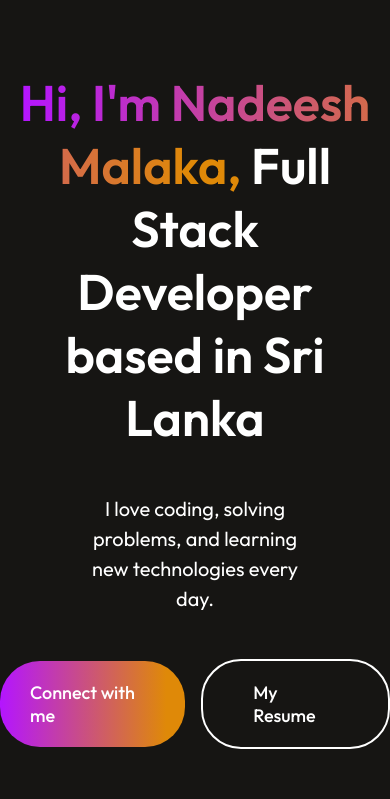
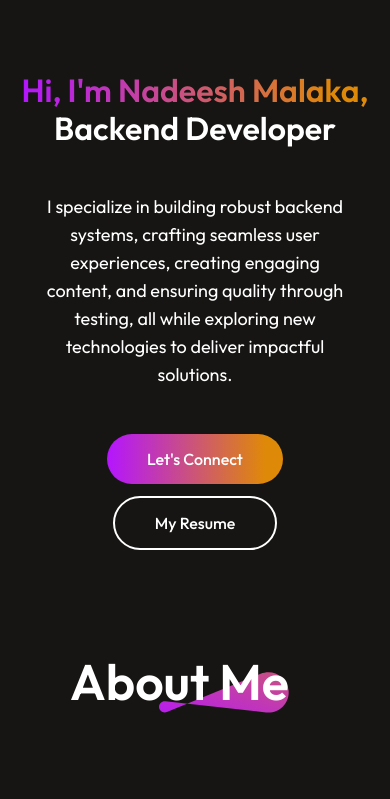
Before and after one commit to Nadeesh-Malaka/portfolio-nadeesh, a React (Vite) app: page / in a window 390 px wide. Shown: the part 426-1225 px from the top of the page. Built offline with nearby package versions, Linux system fonts and the light colour scheme.

Commit message:
Enhance Hero component with responsive styles and role cycling feature

```diff
--- a/src/Components/Hero/Hero.css
+++ b/src/Components/Hero/Hero.css
@@ -13,7 +13,8 @@
   text-align: center;
   font-size: 70px;
   font-weight: 600;
-  width: 70%;
+  width: 80%; /* Increased width to accommodate longer roles */
+  line-height: 1.2; /* Ensure proper spacing for multi-line text */
 }
 
 .hero h1 span {
@@ -21,6 +22,21 @@
   background-clip: text;
   -webkit-background-clip: text;
   -webkit-text-fill-color: transparent;
+}
+
+/* Add a wrapper for the role text to apply transition */
+.hero h1 .role-text {
+  display: inline-block;
+  transition: opacity 0.3s ease; /* Smooth transition for role change */
+}
+
+/* Optional: Add a fade effect when the role changes */
+.hero h1 .role-text {
+  opacity: 1;
+}
+
+.hero h1 .role-text.fade {
+  opacity: 0;
 }
 
 .hero p {
@@ -44,9 +60,9 @@
   border-radius: 50px;
   background: linear-gradient(270deg, #df8908 10%, #b415ff 100%);
   cursor: pointer;
-  text-decoration: none; /* Remove default underline from AnchorLink */
-  color: white; /* Ensure text is visible on gradient background */
-  display: inline-block; /* Ensure it behaves like a button */
+  text-decoration: none;
+  color: white;
+  display: inline-block;
 }
 
 .hero-connect:hover {
@@ -59,9 +75,9 @@
   border-radius: 50px;
   border: 2px solid #fff;
   cursor: pointer;
-  text-decoration: none; /* Remove default underline from anchor */
-  color: #fff; /* Ensure text is visible */
-  display: inline-block; /* Ensure it behaves like a button */
+  text-decoration: none;
+  color: #fff;
+  display: inline-block;
 }
 
 .hero-resume:hover {
@@ -73,10 +89,11 @@
     margin-top: 120px;
     width: 260px;
   }
+
   .hero h1 {
     margin-top: 50px;
     width: 90%;
-    font-size: 50px;
+    font-size: 40px; /* Reduced font size for smaller screens */
   }
 
   .hero p {
@@ -97,8 +114,33 @@
     padding: 20px 30px;
     border-radius: 40px;
   }
+
   .hero-resume {
     padding: 20px 50px;
     border-radius: 40px;
   }
 }
+
+/* Mobile (max-width: 480px) */
+@media (max-width: 480px) {
+  .hero h1 {
+    font-size: 32px; /* Further reduce font size for mobile */
+  }
+
+  .hero p {
+    width: 80%;
+    font-size: 18px;
+    line-height: 28px;
+  }
+
+  .hero-actions {
+    flex-direction: column; /* Stack buttons vertically on mobile */
+    gap: 12px;
+  }
+
+  .hero-connect,
+  .hero-resume {
+    padding: 15px 40px;
+    font-size: 16px;
+  }
+}
--- a/src/Components/Hero/Hero.jsx
+++ b/src/Components/Hero/Hero.jsx
@@ -1,28 +1,59 @@
-import React from "react";
+import React, { useState, useEffect } from "react";
 import "./Hero.css";
 import profile_img from "../../assets/profile_img.svg";
 import AnchorLink from "react-anchor-link-smooth-scroll";
-import cv_file from  "../../assets/Nadeesh Malaka .pdf"; // Import the CV file
+import cv_file from "../../assets/Nadeesh_Malaka_CV.pdf"; // Fixed the file path (removed space)
 
 const Hero = () => {
+  // List of roles to cycle through
+  const roles = [
+    "Backend Developer",
+    "Front-End Developer",
+    "Content Creator",
+    "Full Stack Developer",
+  ];
+
+  // State to track the current role
+  const [currentRole, setCurrentRole] = useState(roles[0]);
+
+  // UseEffect to cycle through roles every 1 second
+  useEffect(() => {
+    const interval = setInterval(() => {
+      setCurrentRole((prevRole) => {
+        const currentIndex = roles.indexOf(prevRole);
+        const nextIndex = (currentIndex + 1) % roles.length; // Loop back to the first role
+        return roles[nextIndex];
+      });
+    }, 1500); // Change every 1 second
+
+    // Cleanup the interval on component unmount
+    return () => clearInterval(interval);
+  }, [roles]);
+
   return (
     <div id="home" className="hero">
-      <img src={profile_img} alt="Profile Image" />
+      <img src={profile_img} alt="Nadeesh Malaka" />
       <h1>
-        <span>Hi, I'm Nadeesh Malaka,</span> Full Stack Developer based in Sri
-        Lanka
+        <span>Hi, I'm Nadeesh Malaka,</span> <br />  {currentRole}
       </h1>
       <p>
-        I love coding, solving problems, and learning new technologies every
-        day.
+        I specialize in building robust backend systems, crafting seamless user
+        experiences, creating engaging content, and ensuring quality through
+        testing, all while exploring new technologies to deliver impactful
+        solutions.
       </p>
       <div className="hero-actions">
         <div className="hero-connect">
           <AnchorLink className="anchor-link" offset={50} href="#contact">
-            Connect with me
+            Let's Connect
           </AnchorLink>
         </div>
-        <a href={cv_file} download="Nadeesh_Malaka_CV.pdf" className="hero-resume">
+        <a
+          href={cv_file}
+          download="Nadeesh_Malaka_CV.pdf"
+          className="hero-resume"
+          aria-label="Download Nadeesh Malaka's CV"
+        >
           My Resume
         </a>
       </div>
```
Also changed, not shown: 1 other file (tests, documents, lock files or other folders).
